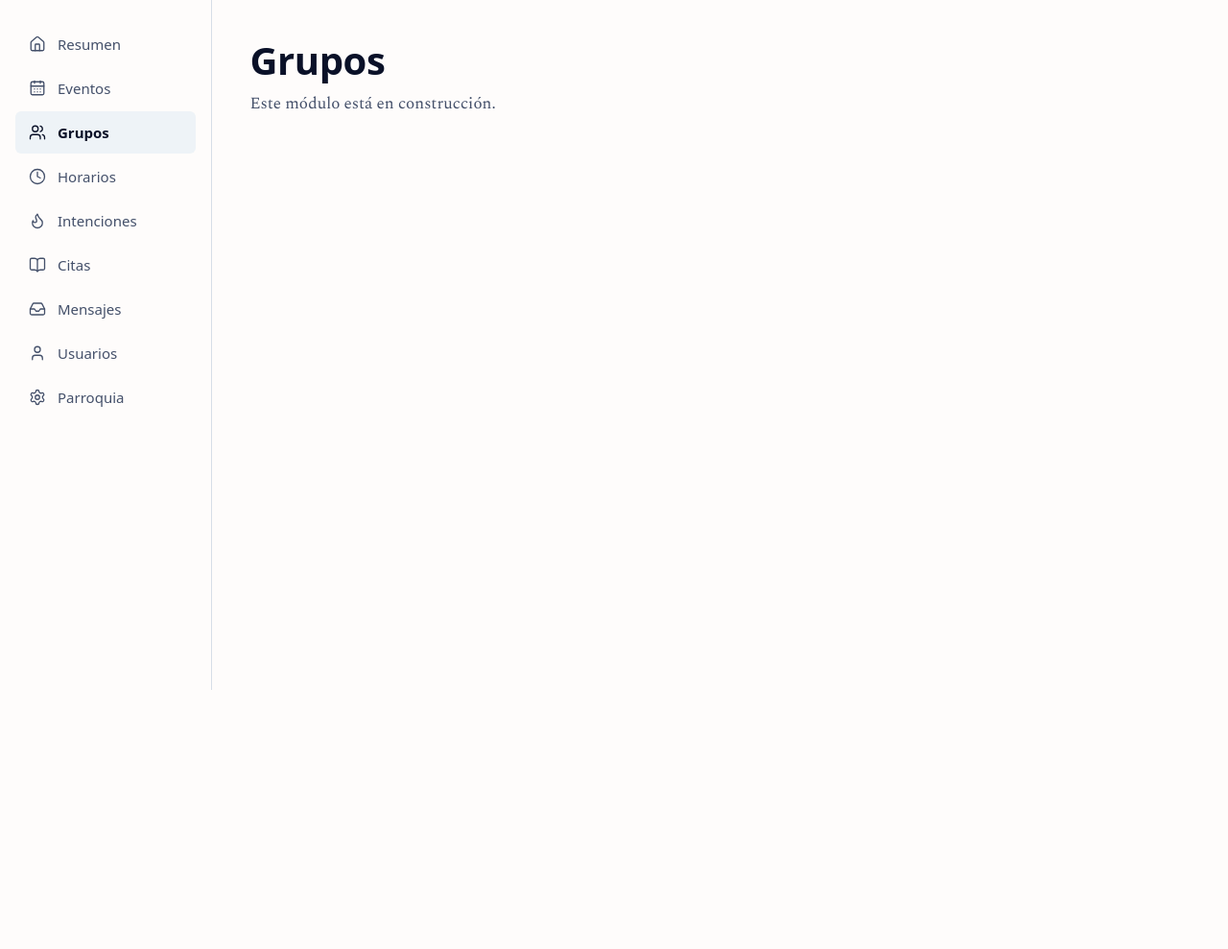
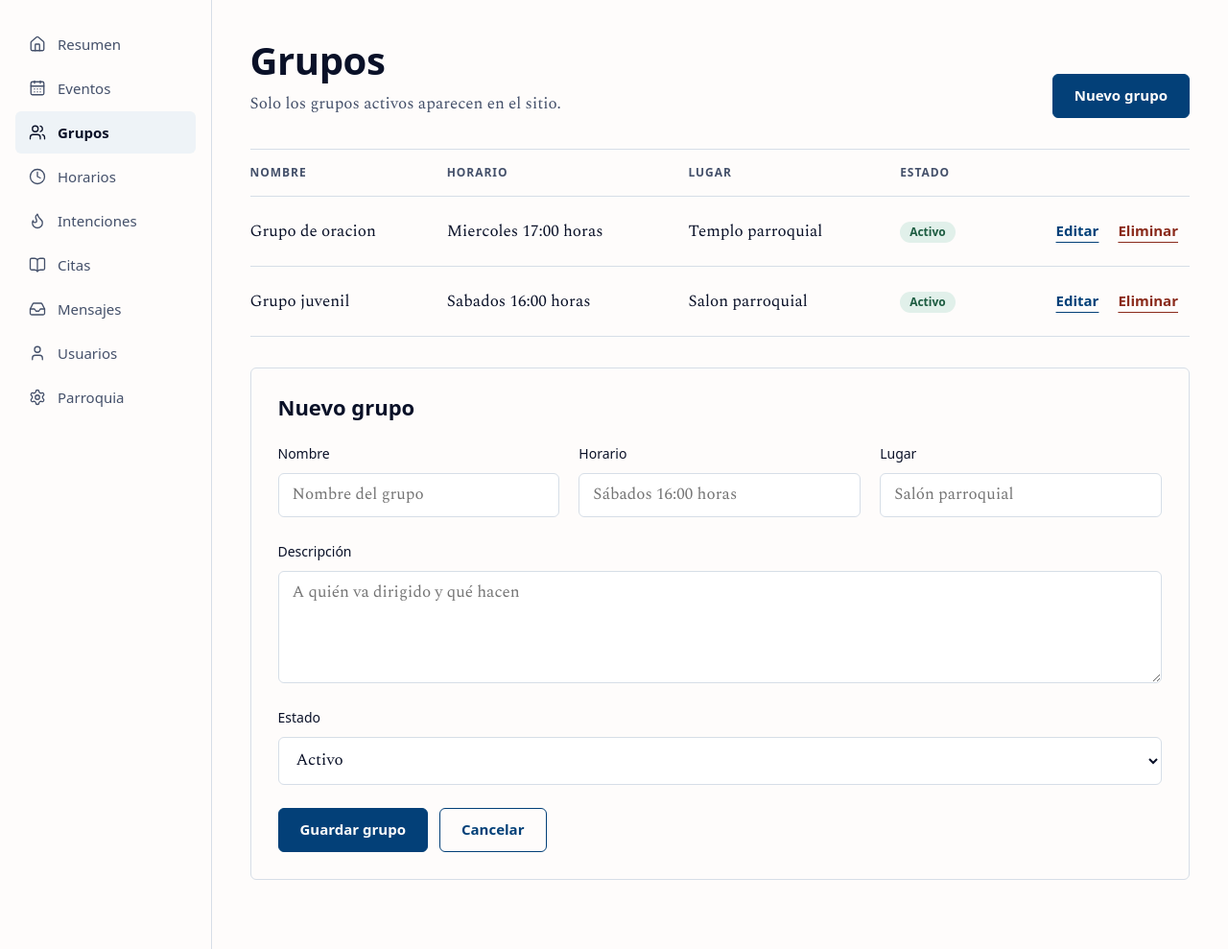
Before and after one commit to SandraBelen17/VINEA-COMUNIDAD-, a Laravel app: page /panel/grupos in a window 1280 px wide. Shown: the part 81-1070 px from the top of the page at 96% size. Before the commit the page ends 800 px from the top, so only its background shows below. Run offline with Laravel 12, Linux system fonts and the light colour scheme; a user stored in the database is signed in; data comes from the database, SQL or seed files in the repository; some web fonts are replaced.

Commit message:
Módulo Grupos: panel y página pública

```diff
--- /dev/null
+++ b/app/Http/Controllers/GrupoController.php
@@ -0,0 +1,100 @@
+<?php
+
+namespace App\Http\Controllers;
+
+use App\Models\Grupo;
+use Illuminate\Http\RedirectResponse;
+use Illuminate\Http\Request;
+use Illuminate\Support\Facades\DB;
+use Illuminate\Validation\Rule;
+use Illuminate\View\View;
+
+/**
+ * Módulo Grupos.
+ * - publico(): página /grupos con los grupos activos (cualquier visitante).
+ * - El resto: panel /panel/grupos (Administrador y Editor/sacristán).
+ */
+class GrupoController extends Controller
+{
+    // ---------- Sitio público ----------
+
+    public function publico(): View
+    {
+        return view('publico.grupos', [
+            'grupos' => Grupo::activos()->get(),
+        ]);
+    }
+
+    // ---------- Panel ----------
+
+    /** Lista de grupos y el formulario "Nuevo grupo". */
+    public function index(): View
+    {
+        return $this->pantallaPanel(null);
+    }
+
+    /** La misma pantalla, pero con el formulario lleno para editar. */
+    public function editar(Grupo $grupo): View
+    {
+        return $this->pantallaPanel($grupo);
+    }
+
+    public function guardar(Request $request): RedirectResponse
+    {
+        $datos = $this->validar($request);
+
+        $idParroquia = DB::table('parroquia')->value('id_parroquia');
+        if (! $idParroquia) {
+            return back()->withInput()
+                ->withErrors(['nombre' => 'Primero registra los datos de la parroquia.']);
+        }
+
+        Grupo::create($datos + ['id_parroquia' => $idParroquia]);
+
+        return redirect()->route('panel.grupos')->with('exito', 'Grupo guardado.');
+    }
+
+    public function actualizar(Request $request, Grupo $grupo): RedirectResponse
+    {
+        $grupo->update($this->validar($request));
+
+        return redirect()->route('panel.grupos')->with('exito', 'Grupo actualizado.');
+    }
+
+    public function eliminar(Grupo $grupo): RedirectResponse
+    {
+        $grupo->delete();
+
+        return redirect()->route('panel.grupos')->with('exito', 'El grupo se eliminó.');
+    }
+
+    // ---------- Ayudantes ----------
+
+    private function pantallaPanel(?Grupo $editando): View
+    {
+        return view('panel.grupos.index', [
+            // Primero los activos, luego los inactivos; cada parte por nombre
+            'grupos' => Grupo::orderByRaw("FIELD(estado, 'activo', 'inactivo')")->orderBy('nombre')->get(),
+            'editando' => $editando,
+        ]);
+    }
+
+    private function validar(Request $request): array
+    {
+        return $request->validate([
+            'nombre' => ['required', 'string', 'max:150'],
+            'horario' => ['nullable', 'string', 'max:150'],
+            'lugar' => ['nullable', 'string', 'max:255'],
+            'descripcion' => ['nullable', 'string', 'max:2000'],
+            'estado' => ['required', Rule::in(array_keys(Grupo::ESTADOS))],
+        ], [
+            'nombre.required' => 'Escribe el nombre del grupo.',
+            'nombre.max' => 'El nombre puede tener hasta 150 caracteres.',
+            'horario.max' => 'El horario puede tener hasta 150 caracteres.',
+            'lugar.max' => 'El lugar puede tener hasta 255 caracteres.',
+            'descripcion.max' => 'La descripción puede tener hasta 2000 caracteres.',
+            'estado.required' => 'Elige el estado.',
+            'estado.in' => 'Elige un estado de la lista.',
+        ]);
+    }
+}
--- /dev/null
+++ b/app/Models/Grupo.php
@@ -0,0 +1,48 @@
+<?php
+
+namespace App\Models;
+
+use Illuminate\Database\Eloquent\Builder;
+use Illuminate\Database\Eloquent\Model;
+
+/**
+ * Tabla `grupos` (id_grupos, id_parroquia, nombre, descripcion, horario, lugar,
+ * estado, fecha_registro). Solo los "activo" salen en /grupos.
+ * fecha_registro la llena MySQL (DEFAULT CURRENT_TIMESTAMP).
+ */
+class Grupo extends Model
+{
+    protected $table = 'grupos';
+    protected $primaryKey = 'id_grupos';
+    public $timestamps = false; // la tabla no tiene created_at ni updated_at
+
+    protected $fillable = ['id_parroquia', 'nombre', 'descripcion', 'horario', 'lugar', 'estado'];
+
+    /** Estados del ENUM: [texto, clase de la etiqueta en el panel]. */
+    public const ESTADOS = [
+        'activo' => ['Activo', 'estado-ok'],
+        'inactivo' => ['Inactivo', 'estado-neutro'],
+    ];
+
+    /** Grupos activos por nombre (página pública). */
+    public function scopeActivos(Builder $consulta): Builder
+    {
+        return $consulta->where('estado', 'activo')->orderBy('nombre');
+    }
+
+    public function getEstadoTextoAttribute(): string
+    {
+        return self::ESTADOS[$this->estado][0] ?? $this->estado;
+    }
+
+    public function getEstadoClaseAttribute(): string
+    {
+        return self::ESTADOS[$this->estado][1] ?? 'estado-neutro';
+    }
+
+    /** Línea "horario · lugar" con lo que haya */
+    public function getDetalleTextoAttribute(): string
+    {
+        return collect([$this->horario, $this->lugar])->filter()->implode(' · ');
+    }
+}
--- a/public/css/vinea.css
+++ b/public/css/vinea.css
@@ -755,6 +755,27 @@ img { display: block; max-width: 100%; }
 .evento-detalle { font-family: var(--fuente-titulos); font-size: 0.875rem; font-weight: 500; line-height: 1.4; }
 
 /* ==========================================================================
+   GRUPOS (público): lista con líneas finas
+   ========================================================================== */
+.seccion-grupos { padding: 72px 0; }
+.seccion-grupos .contenedor { display: flex; flex-direction: column; gap: 32px; }
+.grupos-vacio { padding: 28px 0; border-top: 1px solid var(--color-linea); }
+
+.lista-grupos { list-style: none; margin: 0; padding: 0; border-top: 1px solid var(--color-linea); }
+.lista-grupos li {
+    display: grid;
+    grid-template-columns: repeat(auto-fit, minmax(min(300px, 100%), 1fr));
+    gap: 12px 40px;
+    padding: 32px 0;
+    border-bottom: 1px solid var(--color-linea);
+}
+.grupo-nombre { font-size: 1.625rem; font-weight: 500; line-height: 1.3; }
+.grupo-datos { display: flex; flex-direction: column; gap: 8px; }
+.grupo-descripcion { line-height: 1.6; white-space: pre-line; }
+.grupo-detalle { font-family: var(--fuente-titulos); font-size: 0.875rem; font-weight: 500; line-height: 1.4; }
+.grupos-unirte { align-self: flex-start; }
+
+/* ==========================================================================
    RESPONSIVO
    ========================================================================== */
 @media (max-width: 1180px) {
--- /dev/null
+++ b/resources/views/panel/grupos/index.blade.php
@@ -0,0 +1,114 @@
+@extends('layouts.panel')
+
+@section('titulo', 'Grupos')
+
+@php
+    $estados = \App\Models\Grupo::ESTADOS;
+
+    // Valores del formulario: lo que se escribió (si hubo error) o el grupo que se edita
+    $valor = fn (string $campo) => old($campo, $editando?->$campo);
+@endphp
+
+@section('contenido')
+    <div class="panel-titulo">
+        <div>
+            <h1>Grupos</h1>
+            <p>Solo los grupos activos aparecen en el sitio.</p>
+        </div>
+        @unless ($editando)
+            <a href="#formulario-grupo" class="boton">Nuevo grupo</a>
+        @endunless
+    </div>
+
+    <div class="tabla-desliza">
+        <table class="tabla">
+            <thead>
+                <tr>
+                    <th scope="col">Nombre</th>
+                    <th scope="col">Horario</th>
+                    <th scope="col">Lugar</th>
+                    <th scope="col">Estado</th>
+                    <th scope="col"><span class="solo-lector">Acciones</span></th>
+                </tr>
+            </thead>
+            <tbody>
+                @forelse ($grupos as $g)
+                    <tr @if ($editando?->is($g)) class="fila-activa" @endif>
+                        <td>{{ $g->nombre }}</td>
+                        <td>{{ $g->horario ?: '—' }}</td>
+                        <td>{{ $g->lugar ?: '—' }}</td>
+                        <td><span class="estado {{ $g->estado_clase }}">{{ $g->estado_texto }}</span></td>
+                        <td>
+                            <div class="tabla-acciones">
+                                <a href="{{ route('panel.grupos.editar', $g) }}#formulario-grupo" class="enlace">Editar</a>
+                                <form method="POST" action="{{ route('panel.grupos.eliminar', $g) }}"
+                                      onsubmit="return confirm(@js('¿Eliminar "' . $g->nombre . '"? No se puede deshacer.'));">
+                                    @csrf
+                                    @method('DELETE')
+                                    <button type="submit" class="boton-texto enlace enlace-peligro">Eliminar</button>
+                                </form>
+                            </div>
+                        </td>
+                    </tr>
+                @empty
+                    <tr>
+                        <td colspan="5" class="tabla-vacia">Todavía no hay grupos registrados.</td>
+                    </tr>
+                @endforelse
+            </tbody>
+        </table>
+    </div>
+
+    <section class="caja-formulario" id="formulario-grupo" aria-labelledby="titulo-formulario">
+        <h2 id="titulo-formulario">{{ $editando ? 'Editar grupo' : 'Nuevo grupo' }}</h2>
+
+        <form method="POST" novalidate
+              action="{{ $editando ? route('panel.grupos.actualizar', $editando) : route('panel.grupos.guardar') }}">
+            @csrf
+            @if ($editando) @method('PUT') @endif
+
+            <div class="campos-fila">
+                <div class="campo">
+                    <label for="nombre">Nombre</label>
+                    <input id="nombre" name="nombre" type="text" maxlength="150" value="{{ $valor('nombre') }}" placeholder="Nombre del grupo" required>
+                    @error('nombre') <span class="error-campo">{{ $message }}</span> @enderror
+                </div>
+
+                <div class="campo">
+                    <label for="horario">Horario</label>
+                    <input id="horario" name="horario" type="text" maxlength="150" value="{{ $valor('horario') }}" placeholder="Sábados 16:00 horas">
+                    @error('horario') <span class="error-campo">{{ $message }}</span> @enderror
+                </div>
+
+                <div class="campo">
+                    <label for="lugar">Lugar</label>
+                    <input id="lugar" name="lugar" type="text" maxlength="255" value="{{ $valor('lugar') }}" placeholder="Salón parroquial">
+                    @error('lugar') <span class="error-campo">{{ $message }}</span> @enderror
+                </div>
+            </div>
+
+            <div class="campo">
+                <label for="descripcion">Descripción</label>
+                <textarea id="descripcion" name="descripcion" rows="4" maxlength="2000" placeholder="A quién va dirigido y qué hacen">{{ $valor('descripcion') }}</textarea>
+                @error('descripcion') <span class="error-campo">{{ $message }}</span> @enderror
+            </div>
+
+            <div class="campos-fila">
+                <div class="campo">
+                    <label for="estado">Estado</label>
+                    <select id="estado" name="estado" required>
+                        @foreach ($estados as $clave => [$texto, $clase])
+                            <option value="{{ $clave }}" @selected(($valor('estado') ?? 'activo') === $clave)>{{ $texto }}</option>
+                        @endforeach
+                    </select>
+                    @error('estado') <span class="error-campo">{{ $message }}</span> @enderror
+                </div>
+            </div>
+
+            <div class="botones">
+                <button type="submit" class="boton">{{ $editando ? 'Guardar cambios' : 'Guardar grupo' }}</button>
+                <a href="{{ route('panel.grupos') }}" class="boton boton-linea">Cancelar</a>
+            </div>
+        </form>
+    </section>
+@endsection
--- a/routes/web.php
+++ b/routes/web.php
@@ -2,6 +2,7 @@
 
 use App\Http\Controllers\AuthController;
 use App\Http\Controllers\EventoController;
+use App\Http\Controllers\GrupoController;
 use App\Http\Controllers\HorarioController;
 use App\Http\Controllers\PanelController;
 use Illuminate\Support\Facades\Route;
@@ -19,7 +20,7 @@ use Illuminate\Support\Facades\Route;
 Route::view('/', 'publico.inicio')->name('inicio');
 Route::get('/horarios', [HorarioController::class, 'publico'])->name('horarios');
 Route::get('/calendario', [EventoController::class, 'publico'])->name('calendario');
-Route::view('/grupos', 'publico.construccion', ['titulo' => 'Grupos'])->name('grupos');
+Route::get('/grupos', [GrupoController::class, 'publico'])->name('grupos');
 Route::view('/muro', 'publico.construccion', ['titulo' => 'Muro de oraciones'])->name('muro');
 Route::view('/contacto', 'publico.construccion', ['titulo' => 'Contacto'])->name('contacto');
 
@@ -47,7 +48,12 @@ Route::middleware(['auth', 'rol:Administrador,Editor'])->prefix('panel')->name('
     Route::get('/eventos/{evento}/editar', [EventoController::class, 'editar'])->name('eventos.editar');
     Route::put('/eventos/{evento}', [EventoController::class, 'actualizar'])->name('eventos.actualizar');
     Route::delete('/eventos/{evento}', [EventoController::class, 'eliminar'])->name('eventos.eliminar');
-    Route::view('/grupos', 'panel.construccion', ['titulo' => 'Grupos'])->name('grupos');
+    // Grupos (solo los activos aparecen en /grupos)
+    Route::get('/grupos', [GrupoController::class, 'index'])->name('grupos');
+    Route::post('/grupos', [GrupoController::class, 'guardar'])->name('grupos.guardar');
+    Route::get('/grupos/{grupo}/editar', [GrupoController::class, 'editar'])->name('grupos.editar');
+    Route::put('/grupos/{grupo}', [GrupoController::class, 'actualizar'])->name('grupos.actualizar');
+    Route::delete('/grupos/{grupo}', [GrupoController::class, 'eliminar'])->name('grupos.eliminar');
     // Horarios (misa, confesión y oficina)
     Route::get('/horarios', [HorarioController::class, 'index'])->name('horarios');
     Route::post('/horarios', [HorarioController::class, 'guardar'])->name('horarios.guardar');
```
Also changed, not shown: resources/views/publico/grupos.blade.php (added, +41 -0 lines).
